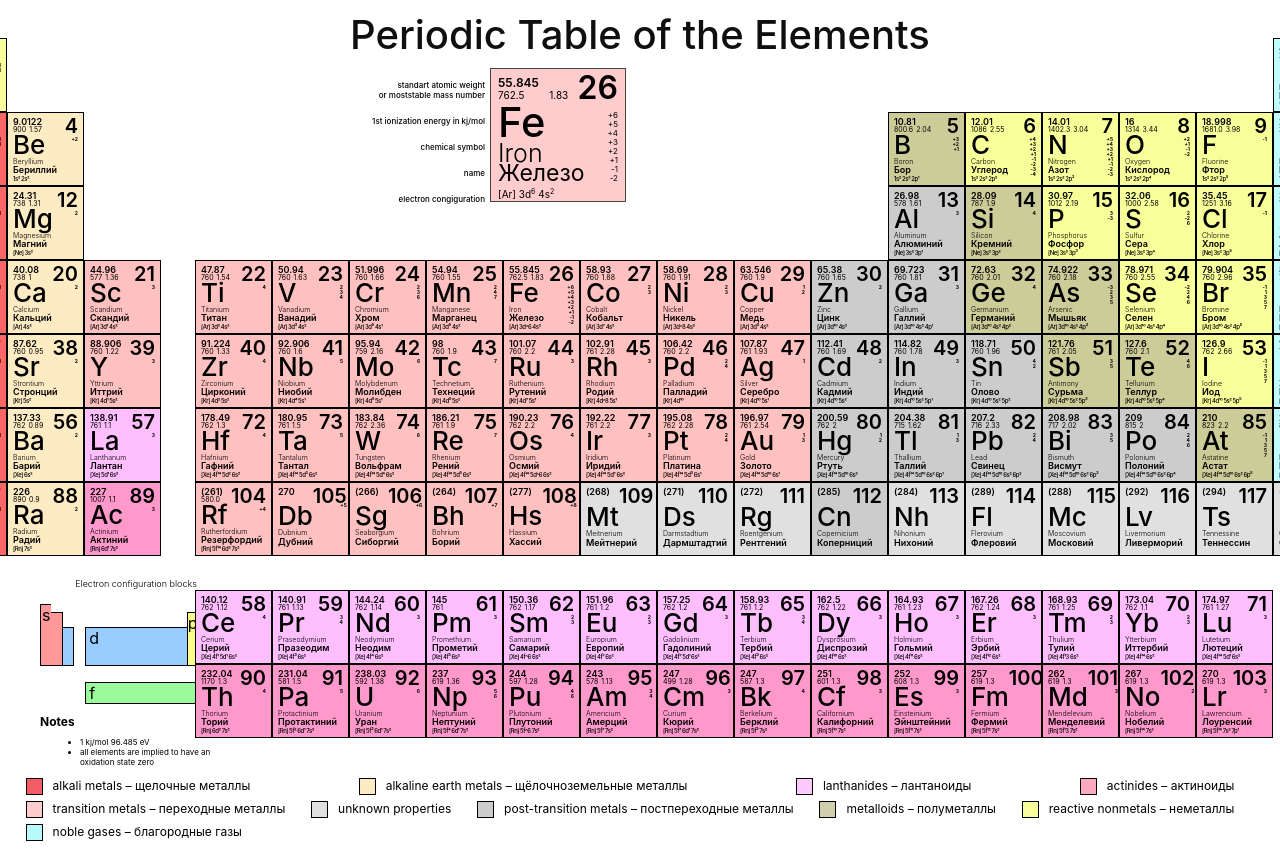
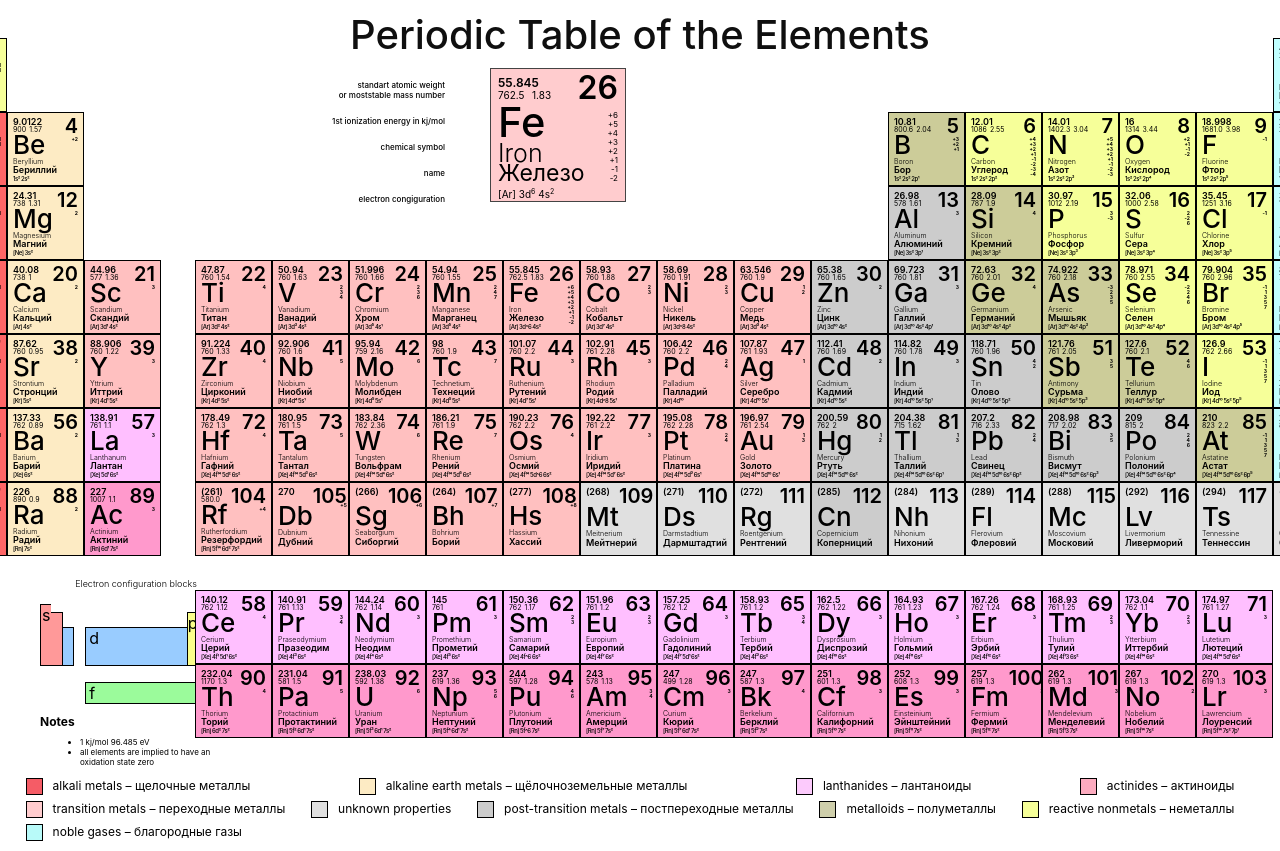
Before and after one commit to cyberkesa/Mendeleev, a React (Create React App) app: page / in a window 1280 px wide. Shown: the top 851 px of the page. Built offline with nearby package versions, Linux system fonts and the light colour scheme.

Commit message:
Minimize CSS

```diff
--- a/src/Element.css
+++ b/src/Element.css
@@ -5,9 +5,7 @@
   max-height: 120px;
   max-width: 120px;
   width: 10%;
-  margin: auto;
-  margin-left: 490px;
-  margin-bottom: -190px;
+  margin: auto 0 -190px 490px;
   background-color: #ffccce;
   position: relative;
   display: grid;
@@ -22,13 +20,18 @@
   font-weight: 600;
 }
 
-.ionization-energy-s {
+.ionization-energy-s,
+.electronegativity-s {
   grid-row: 2;
   grid-column: 1;
+  font-size: 10px;
   line-height: 10%;
-  font-size: 10px;
   margin-top: -6px;
   text-align: left;
+}
+
+.electronegativity-s {
+  margin-left: 34px;
 }
 
 .oxidation-states-s {
@@ -43,15 +46,6 @@
 .atomic-s {
   display: flex;
   grid-row: 2;
-}
-
-.electronegativity-s {
-  grid-row: 2;
-  font-size: 10px;
-  grid-column: 1;
-  line-height: 10%;
-  margin-top: -6px;
-  margin-left: 45px;
 }
 
 .atomic-number-s {
@@ -104,13 +98,10 @@
   width: 160px;
   height: 166px;
   font-weight: 500;
-  margin: auto;
-  margin-top: 60px;
+  margin: 60px auto -200px 325px;
   text-align: right;
-  margin-left: 325px;
-  margin-bottom: -200px;
   display: grid;
-  grid-template-columns: 1fr, 40px;
+  grid-template-columns: 1fr 40px;
   grid-template-rows: repeat(6, 1fr);
 }
 
--- a/src/components/PeriodicTable.js
+++ b/src/components/PeriodicTable.js
@@ -5,9 +5,7 @@ import elementsData from "../elementsData.json";
 const PeriodicTable = () => {
   const [selectedElement, setSelectedElement] = useState(null);
 
-  const handleElementClick = (element) => {
-    setSelectedElement(element);
-  };
+  const handleElementClick = (element) => setSelectedElement(element);
 
   return (
     <div className="periodic-table">
```
